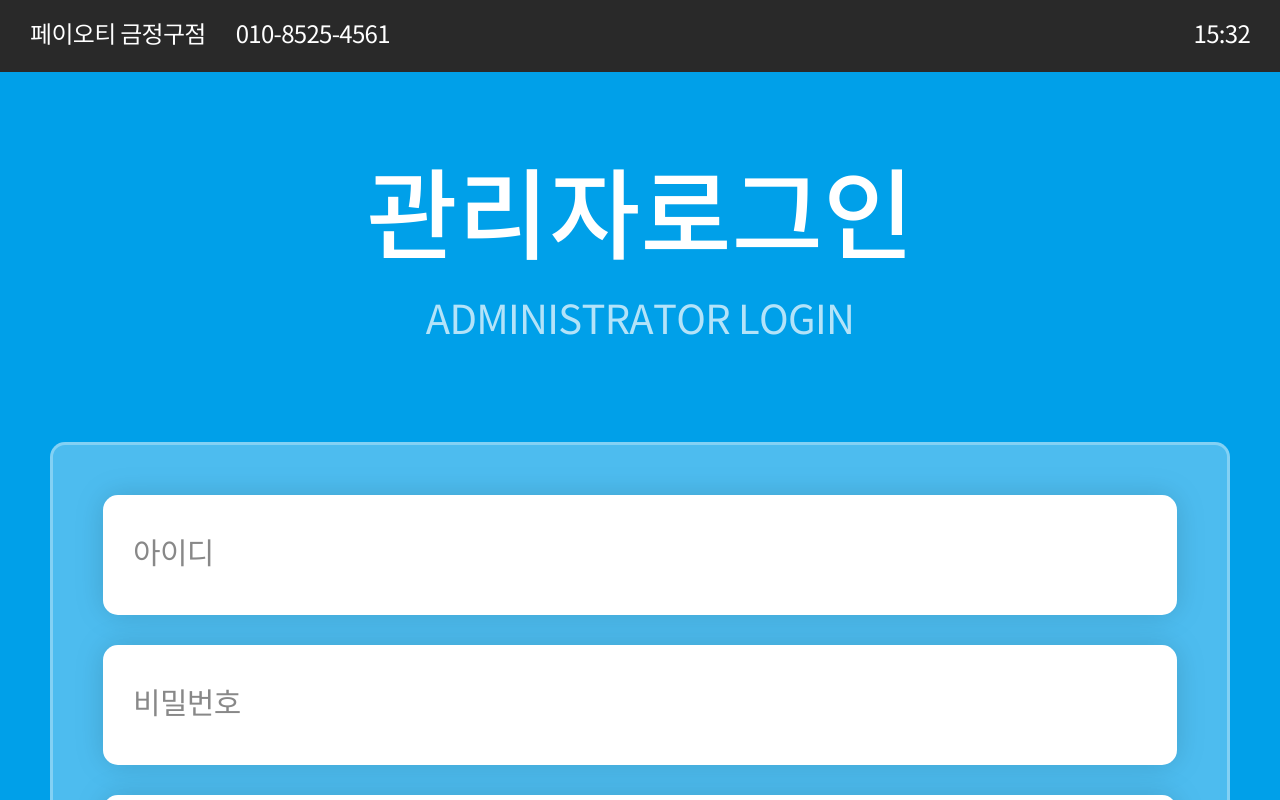
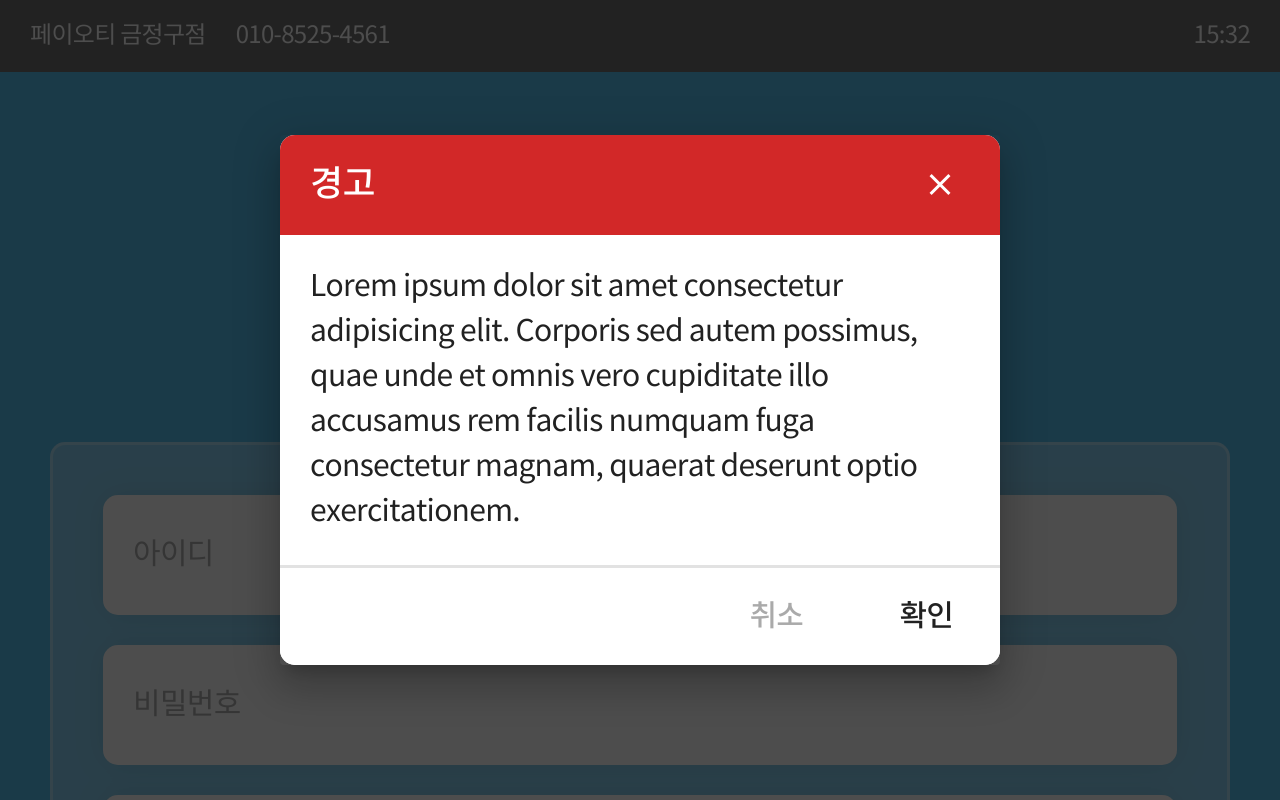
Before and after one commit to fermintz/theLaundry-kiosk, a Vue app: page /Login in a window 1280 px wide. Shown: the top 800 px of the page. Built offline with nearby package versions, Linux system fonts and the light colour scheme.

Commit message:
message-dialog 추가

```diff
--- a/src/assets/css/global.scss
+++ b/src/assets/css/global.scss
@@ -3,6 +3,7 @@
 	flex-direction: column;
 	flex:1;
 	height:0px;
+
 }
 
 .default {
--- /dev/null
+++ b/src/components/message.vue
@@ -0,0 +1,103 @@
+<template>
+    <v-dialog
+        v-model="visible"
+        width="720"
+        overlay-opacity="0.8"
+    >
+        <div class="dialog-wrap">
+            <div class="dialog-head">
+                <span>
+                    경고
+                </span>
+                <v-btn icon>
+                    <v-icon>mdi-close</v-icon>
+                </v-btn>
+            </div>
+            <div class="dialog-body">
+                Lorem ipsum dolor sit amet consectetur adipisicing elit. Corporis sed autem possimus, quae unde et omnis vero cupiditate illo accusamus rem facilis numquam fuga consectetur magnam, quaerat deserunt optio exercitationem.
+            </div>
+            <div class="dialog-btns">
+                <v-btn text class="cancle">취소</v-btn>
+                <v-btn text class="ok">확인</v-btn>
+            </div>
+        </div>
+    </v-dialog>
+</template>
+
+<script>
+export default {
+    data(){
+        return{
+            visible:true,
+        }
+    },
+    methods:{
+        open(value){
+            this.visible = value
+        }
+    }
+}
+</script>
+
+<style lang="scss" scoped>
+.dialog-wrap{
+    font-size:36px;
+    font-family:'NotoSansKR';
+    font-weight:400;
+    letter-spacing:-0.7px;
+    border-radius:15px;
+    overflow:hidden;
+    background:#fff;
+
+    .dialog-head{
+        display:flex;
+        align-items: center;
+        justify-content: space-between;
+        background:#fff;
+        height:100px;
+        padding:0 30px;
+        background:#d22828; //#00a0e9;
+
+        span{
+            font-weight:500;
+            color:#fff;
+        }
+        .v-btn{
+            width:60px;
+            height:60px;
+            color:#fff;
+
+            .v-icon{
+                font-size:36px;
+                color:#fff;
+            }
+        }
+    }
+    .dialog-body{
+        padding:30px;
+        font-size:30px;
+        background:#fff;
+    }
+    .dialog-btns{
+        background:#fff;
+        display:flex;
+        align-items: center;
+        justify-content: flex-end;
+        height:100px;
+        border-top:3px solid #e2e2e2;
+
+        .v-btn{
+            font-size:30px;
+            height:90px;
+            width:150px;
+            font-family:'NotoSansKR';
+            border-radius:0px;
+            letter-spacing:-0.7px;
+        }
+        .v-btn.cancle{
+            color:#aaa;
+        }
+    }
+}
+
+</style>
--- a/src/views/Login.vue
+++ b/src/views/Login.vue
@@ -1,5 +1,6 @@
 <template>
     <div class="default">
+        <Message/>
         <div class="contents">
             <dl class="loginTitle">
                 <dt>관리자로그인</dt>
@@ -61,6 +62,16 @@
         </div>
     </div>
 </template>
+
+<script>
+import Message from '@/components/message.vue';
+
+export default {
+    components:{
+        Message,
+    }
+}
+</script>
 
 <style lang="scss" scoped>
 
```
